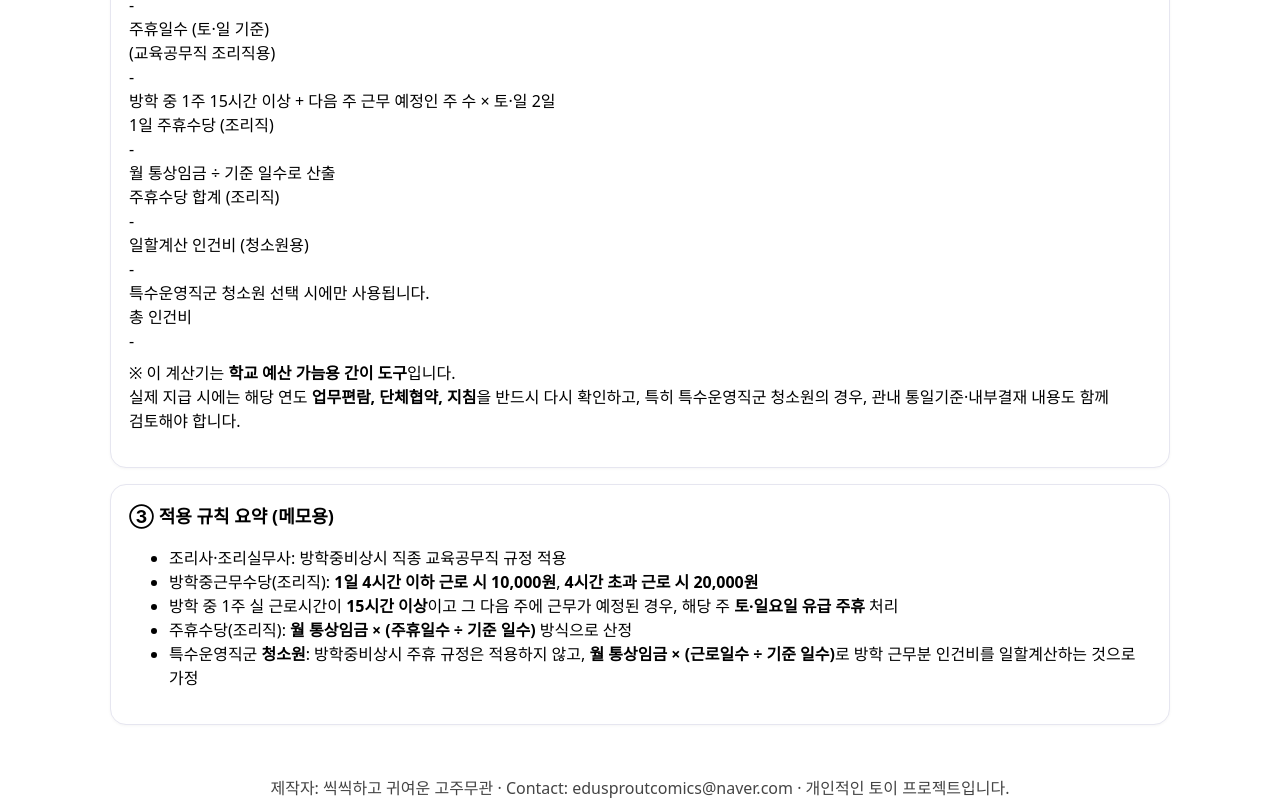
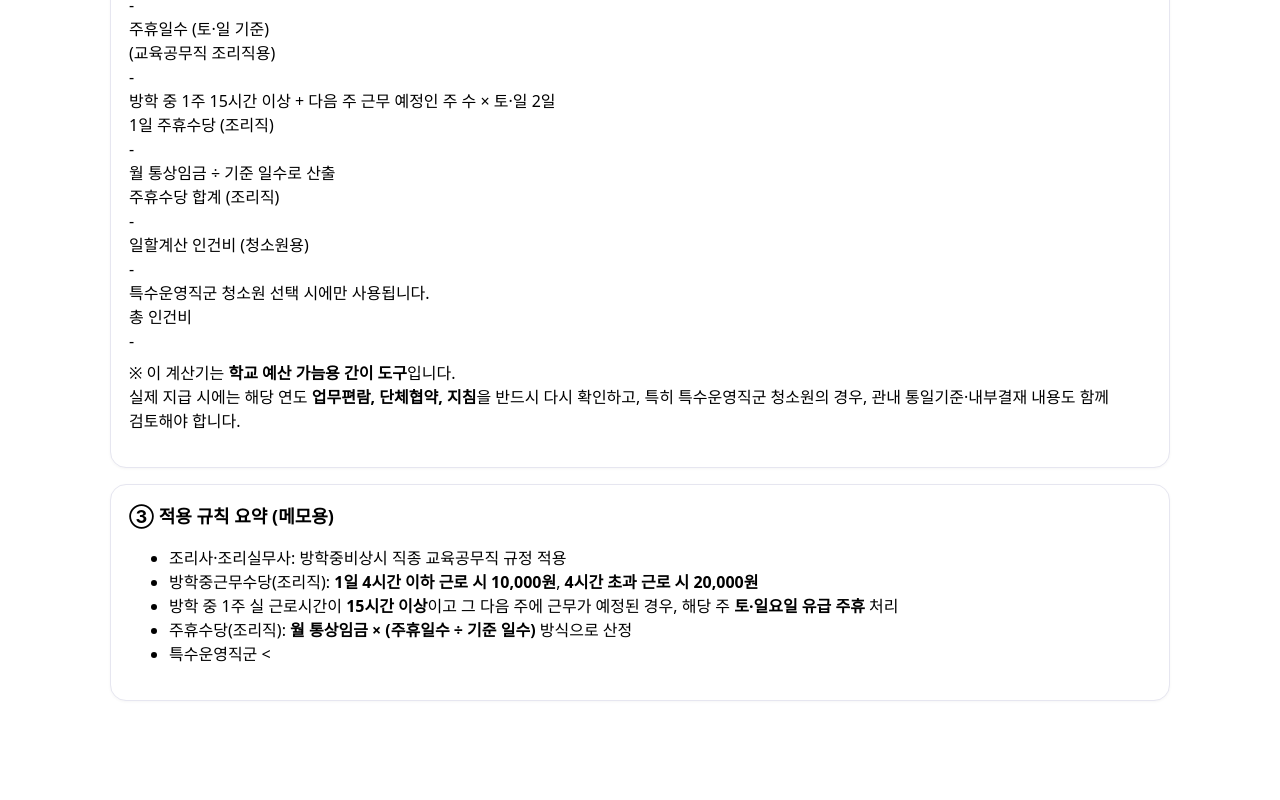
Before and after one commit to comicshaey/narcolepsyhaey-251112-2, a plain HTML site: page vacation-weekly-holiday-wage/index.html in a window 1280 px wide. Shown: the part 1270-2070 px from the top of the page. After the commit the page ends 2007 px from the top, so only its background shows below. Drawn offline with Linux system fonts and the light colour scheme; files that its build step writes are made by us from their sources.

Commit message:
index.html 업데이트

```diff
--- a/vacation-weekly-holiday-wage/index.html
+++ b/vacation-weekly-holiday-wage/index.html
@@ -174,19 +174,4 @@
           주휴수당(조리직): <strong>월 통상임금 × (주휴일수 ÷ 기준 일수)</strong> 방식으로 산정
         </li>
         <li>
-          특수운영직군 <strong>청소원</strong>:
-          방학중비상시 주휴 규정은 적용하지 않고,
-          <strong>월 통상임금 × (근로일수 ÷ 기준 일수)</strong>로 방학 근무분 인건비를
-          일할계산하는 것으로 가정
-        </li>
-      </ul>
-    </section>
-  </main>
-
-  </main>
-  <footer style="text-align:center; margin-top:15px; color:#444;">
-    제작자: 씩씩하고 귀여운 고주무관 · Contact: edusproutcomics@naver.com · 개인적인 토이 프로젝트입니다.
-  </footer>
-  <script src="/static/global-loader.js?v=1"></script>
-</body>
-</html>
+          특수운영직군 <
```
